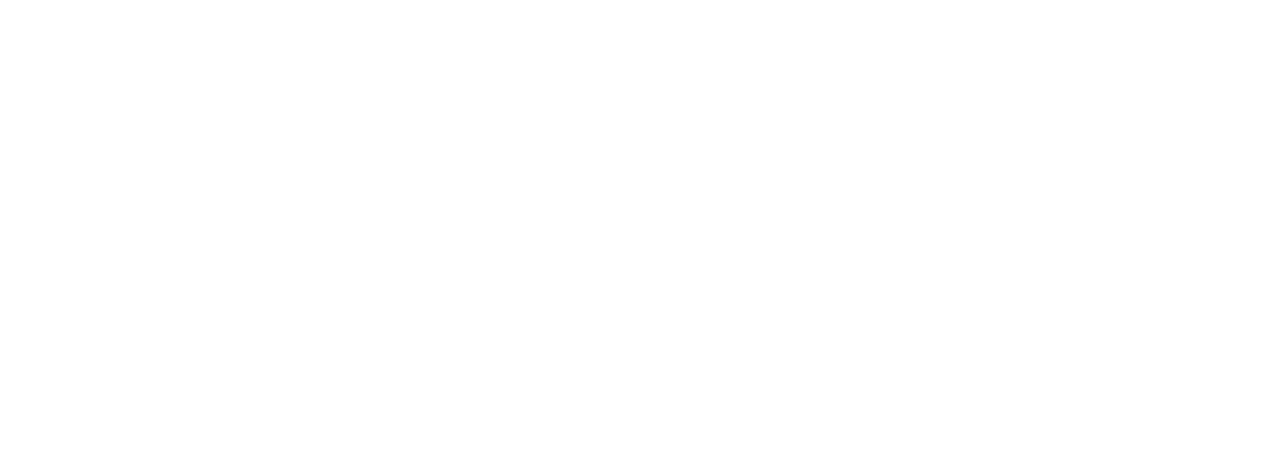
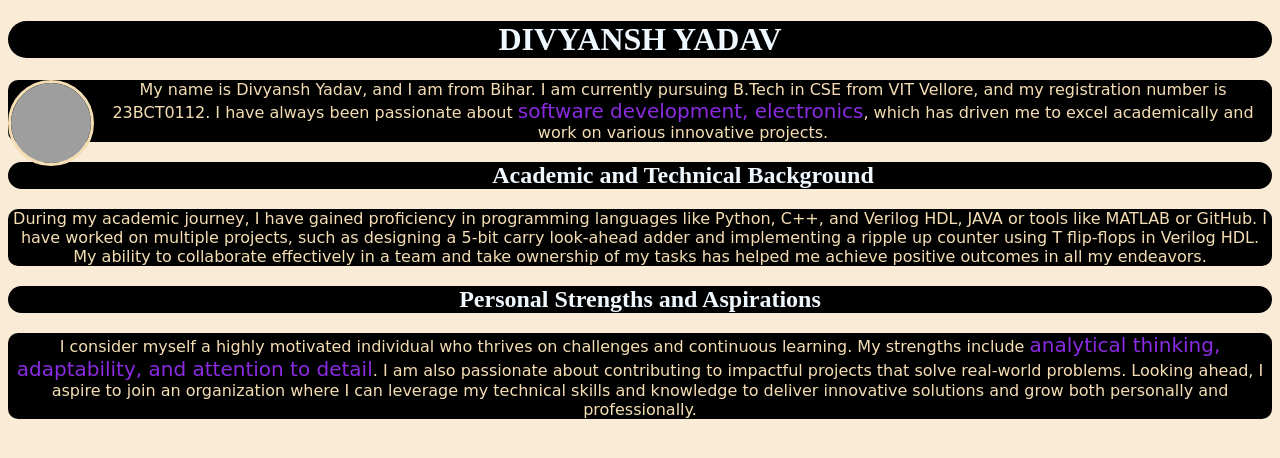
Before and after one commit to 0xdivxyansh/WebDevPr, a plain HTML site: page index.html in a window 1280 px wide. Drawn offline with Linux system fonts and the light colour scheme; grey boxes are pictures that could not be loaded.

Commit message:
Update index.html

```diff
--- a/index.html
+++ b/index.html
@@ -1,11 +1,77 @@
+
 <!DOCTYPE html>
 <html lang="en">
 <head>
     <meta charset="UTF-8">
     <meta name="viewport" content="width=device-width, initial-scale=1.0">
-    <title>Divyansh</title>
+    <title>Activity 1</title>
+    <style>
+        body
+        {
+            background-color: antiquewhite;
+            color: white;
+        }
+        h1{
+            text-align: center;
+            font-family: 'Times New Roman', Times, serif;
+            color: aliceblue;
+            font-family: Bookman Old Style;
+            background-color: black;
+
+            border-radius: 25px;
+
+        }
+        p
+        {
+            color: wheat;
+            text-align: center;
+            font-family: cursive;
+            border-radius: 10px;
+            background-color: black;
+
+        }
+        h2
+        {
+            text-align: center;
+            font-family: 'Times New Roman', Times, serif;
+            color: aliceblue;
+            font-family: Bookman Old Style;
+            background-color: black;
+
+            border-radius: 25px;
+        }
+        img
+        {
+            height: 80px;
+            width: 80px;
+            border-radius: 50px;
+            border: 3.5px solid ;
+            display: flex;
+            float: left;
+
+        }
+        span
+        {
+            color: blueviolet;
+            font-size: 20px;
+        }
+    </style>
 </head>
 <body>
+    <h1>DIVYANSH YADAV</h1>
+
+            <p>
+                <img src="df.jpg" alt="divyansh"> My name is Divyansh Yadav, and I am from Bihar. I am currently pursuing B.Tech in CSE from VIT Vellore, and my registration number is 23BCT0112. I have always been passionate about <span>software development, electronics</span>, which has driven me to excel academically and work on various innovative projects.</p>
+
+            <h2>Academic and Technical Background</h2>
+            <p>
+                During my academic journey, I have gained proficiency in programming languages like Python, C++, and Verilog HDL, JAVA or tools like MATLAB or GitHub. I have worked on multiple projects, such as designing a 5-bit carry look-ahead adder and implementing a ripple up counter using T flip-flops in Verilog HDL. My ability to collaborate effectively in a team and take ownership of my tasks has helped me achieve positive outcomes in all my endeavors.</p>
+
+            <h2>Personal Strengths and Aspirations</h2>
+            <p>
+                I consider myself a highly motivated individual who thrives on challenges and continuous learning. My strengths include <span>analytical thinking, adaptability, and attention to detail</span>. I am also passionate about contributing to impactful projects that solve real-world problems. Looking ahead, I aspire to join an organization where I can leverage my technical skills and knowledge to deliver innovative solutions and grow both personally and professionally.
+
+                </p>
 
 </body>
 </html>
```
